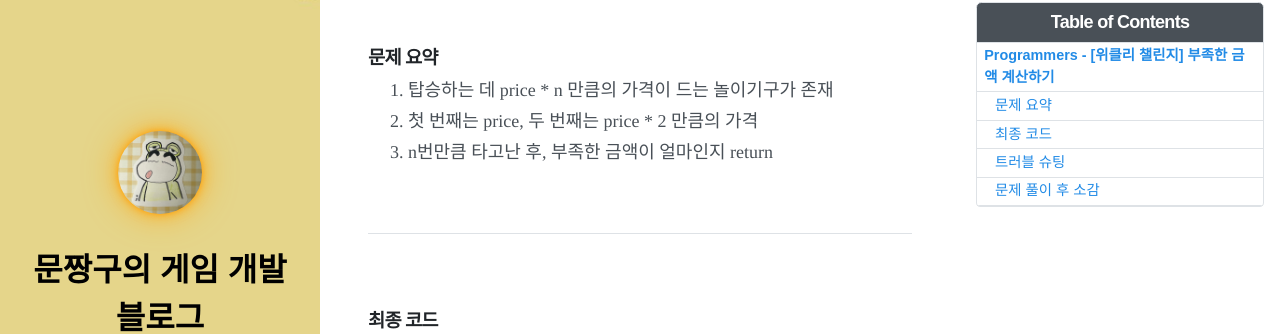
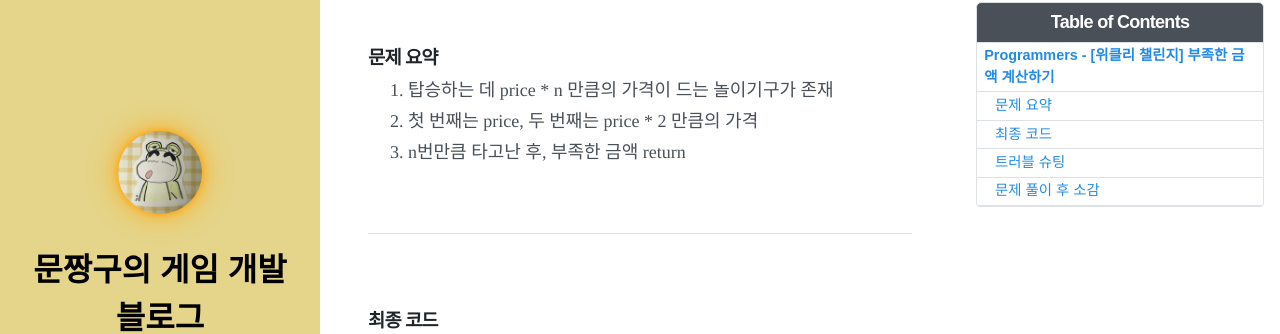
Before and after one commit to munjjang9/munjjang9.github.io, a Jekyll site: the page built from _posts/2025-06-11-CT-82612.md, in a window 1280 px wide and 900 px high, scrolled down 619 px. Shown: the part 118-452 px from the top of the window. Built offline with Jekyll 4.4.1, drawn with Linux system fonts in a browser that asks for light colours; nearby versions of some CDN libraries; comment, search, counter and statistics services are not loaded.

Commit message:
Update 2025-06-11-CT-82612.md
modify

```diff
--- a/_posts/2025-06-11-CT-82612.md
+++ b/_posts/2025-06-11-CT-82612.md
@@ -41,7 +41,7 @@ toc: true
 
 1. 탑승하는 데 price * n 만큼의 가격이 드는 놀이기구가 존재
 2. 첫 번째는 price, 두 번째는 price * 2 만큼의 가격
-3. n번만큼 타고난 후, 부족한 금액이 얼마인지 return
+3. n번만큼 타고난 후, 부족한 금액 return
 
 <br>
 
```
